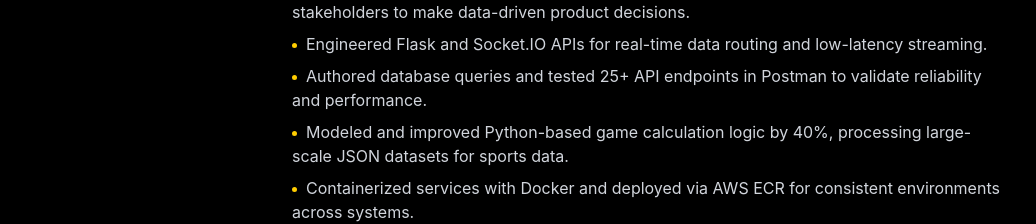
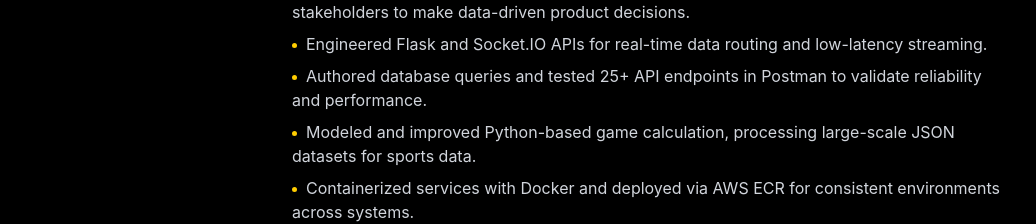
Before and after one commit to evasingh29/eva-portfolio, a Vue app: page / in a window 1280 px wide. Shown: the part 1347-1571 px from the top of the page, without its empty margins (120-1156 px from the left). Built offline with nearby package versions, Linux system fonts and the light colour scheme.

Commit message:
resume updates

```diff
--- a/src/data/experience.js
+++ b/src/data/experience.js
@@ -9,7 +9,7 @@ export const experience = [
       'Analyzed and visualized 100,000+ telemetry records via Vue.js dashboards, enabling stakeholders to make data-driven product decisions.',
       'Engineered Flask and Socket.IO APIs for real-time data routing and low-latency streaming.',
       'Authored database queries and tested 25+ API endpoints in Postman to validate reliability and performance.',
-      'Modeled and improved Python-based game calculation logic by 40%, processing large-scale JSON datasets for sports data.',
+      'Modeled and improved Python-based game calculation, processing large-scale JSON datasets for sports data.',
       'Containerized services with Docker and deployed via AWS ECR for consistent environments across systems.',
       'Led development of "MuscoBoard," a live scoreboard system built from scratch, winning a department-wide hackathon among 6 teams under a tight deadline.',
       'Evaluated text-to-speech models for emerging sports technology applications.'
```
